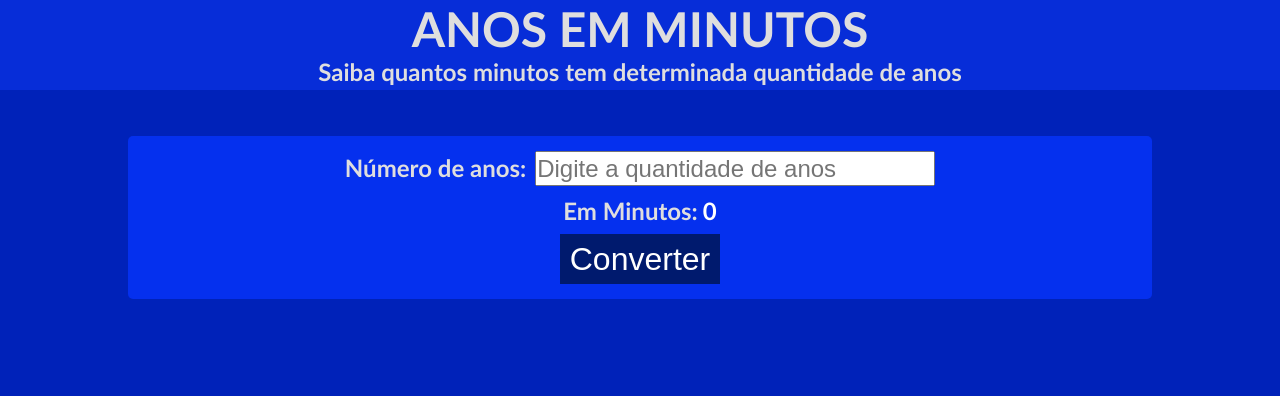
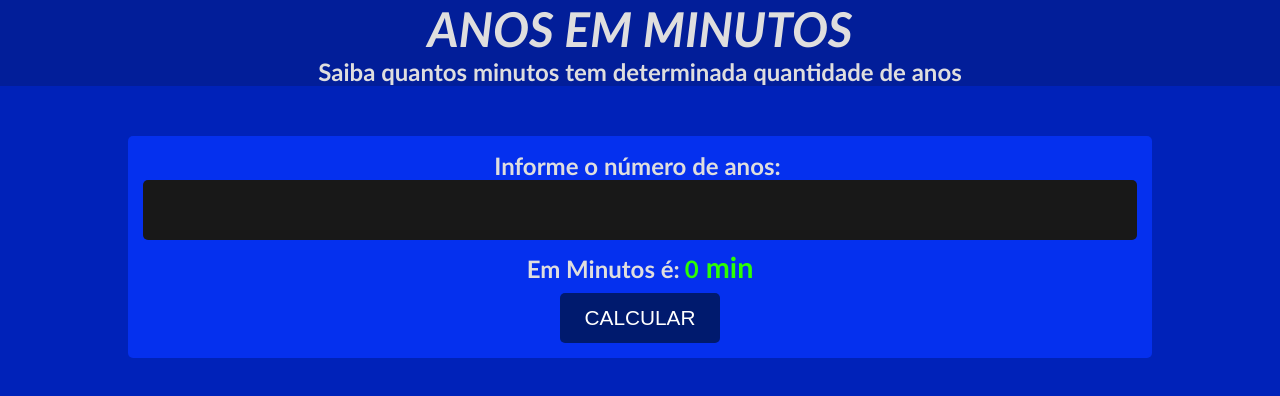
Before and after one commit to josjunior/anosemminutos, a plain HTML site: page index.html in a window 1280 px wide. Drawn offline with Linux system fonts and the light colour scheme.

Commit message:
Implementa melhorias no layout do projeto

```diff
--- a/index.html
+++ b/index.html
@@ -10,13 +10,14 @@
   <header>
     <h1>Anos em minutos</h1>
     <h2>Saiba quantos minutos tem determinada quantidade de anos</h2>
+   </header>
     <form>
       <fieldset>
-        <label for="years" class="y-t">Número de anos:</label>
-        <input type="number" id="years" name="years" placeholder="Digite a quantidade de anos">
+        <label for="years" class="y-t">Informe o número de anos:</label>
+        <input type="number" id="years" name="years">
         <br>
-        <label for="totalMinutes" class="m-t">Em Minutos:<span id="totalMinutes">0</span></label><br><br>
-        <input type="button" value="Converter" class="conv-btn" onclick="numberOfYearsToMinutes()">
+        <label for="totalMinutes" class="m-t">Em Minutos é:<span id="totalMinutes">0</span><span class="txt-mi"> min</span></label><br><br>
+        <input type="button" value="CALCULAR" class="conv-btn" onclick="numberOfYearsToMinutes()">
       </fieldset>
     </form>
       <script src="scripts/script.js"></script>
--- a/styles/style.css
+++ b/styles/style.css
@@ -11,17 +11,19 @@ body {
 }
 header {
   width:100%;
-  height:90px;
-  background-color: rgb(7, 45, 216);
+  height:auto;
+  background-color: rgb(2, 30, 153);
   display: flex;
   flex-direction: column;
   justify-content: flex-start;
   align-items: center;
+  text-align: center;
 }
 header h1 {
   font-family:'Gill Sans', 'Gill Sans MT', Calibri, 'Trebuchet MS', sans-serif;
   font-size:3rem;
   text-transform: uppercase;
+  font-style: oblique;
 }
 form {
   margin:auto;
@@ -52,20 +54,29 @@ form .m-t {
 form .conv-btn {
   width:160px;
   height:50px;
-  font-size: 2rem;
+  font-size: 1.30rem;
   background-color: rgb(0, 26, 110);
   color: white;
   border-style: none;
   cursor: pointer;
+  border-radius:5px;
 }
 form .conv-btn:hover {
   background-color: rgb(0, 18, 78);
 }
 #years {
-  width:400px;
-  height:35px;
-  font-size: 1.50rem;
+  width:100%;
+  height:60px;
+  font-size: 2rem;
+  border:0px;
+  border-radius:5px;
+  color:rgb(43, 255, 0);
+  background-color:rgb(24, 24, 24);
 }
 #totalMinutes {
-  color:rgb(255, 255, 255);
+  color:rgb(43, 255, 0);
 }
+.txt-mi {
+  color:rgb(43, 255, 0);
+  font-size: 1.80rem;
+}
```
Also changed, not shown: scripts/script.js (line endings or trailing spaces).
